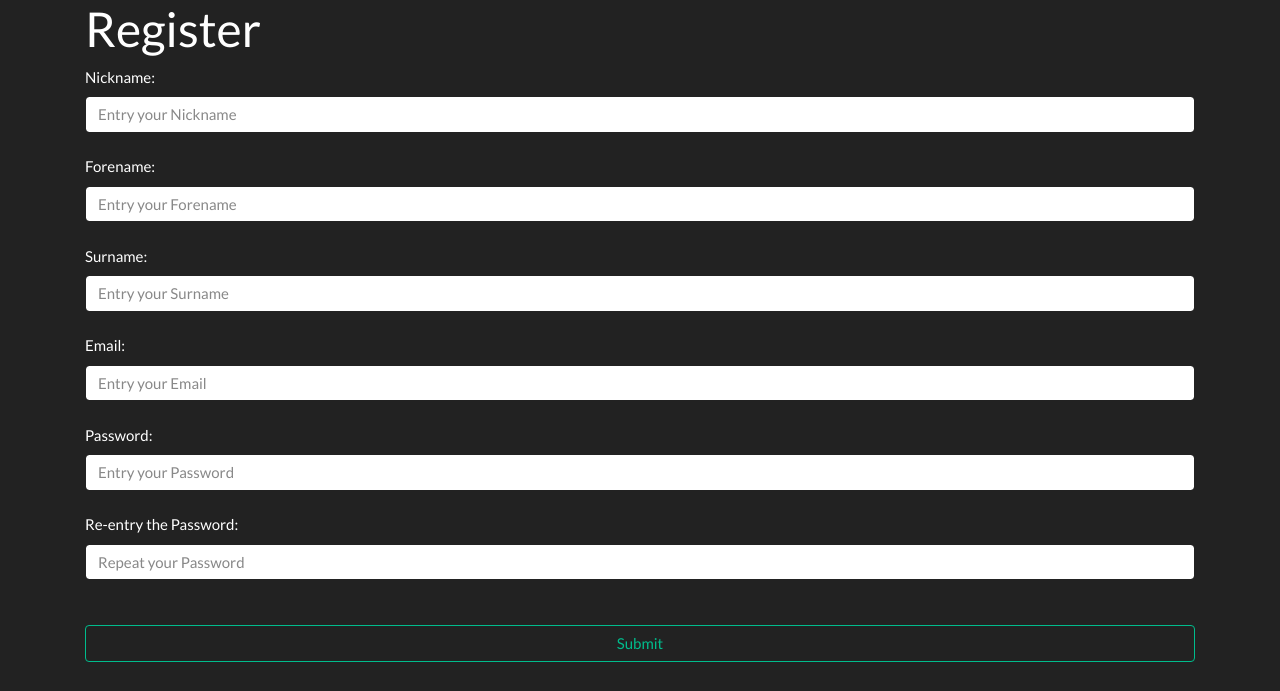
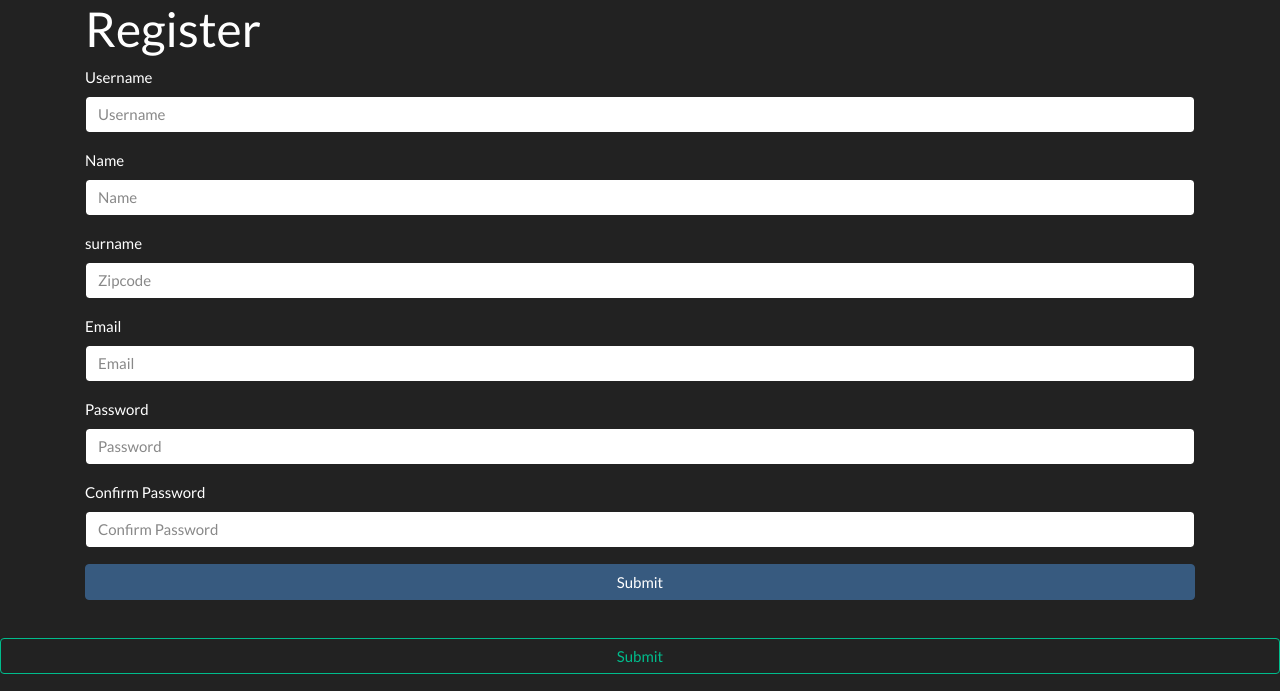
Before and after one commit to lyffski/WorkframWebSite, a CodeIgniter app: page /cix/register in a window 1280 px wide. Shown: the part 109-800 px from the top of the page. Run offline with CodeIgniter, Linux system fonts and the light colour scheme.

Commit message:
added register

```diff
--- a/application/config/routes.php
+++ b/application/config/routes.php
@@ -5,6 +5,7 @@ $route['posts/(:any)'] = 'posts/view/$1';
 $route['posts'] = 'posts/index';
 $route['about'] = 'pages/view/about';
 $route['register'] = 'user/register';
+$route['login'] = 'user/login';
 
 $route['default_controller'] = 'pages/view';
 
--- a/application/controllers/User.php
+++ b/application/controllers/User.php
@@ -16,13 +16,21 @@ class User extends CI_Controller{
         }else{
             $enc_password = md5($this->input->post('password'));
             $this->user_model->register($enc_password);
-            redirect('posts');
+            redirect('home');
+        }
+}
+    public function login(){
+        $data['title'] = "Login";
+        $this->form_validation->set_rules('nickname', 'Nickname', 'required');
+        $this->form_validation->set_rules('password', 'Password', 'required');
+
+        if($this->form_validation->run() === FALSE){
+            $this->load->view("templates/header");
+            $this->load->view("user/login");
+            $this->load->view("templates/footer");
+        }else{
+            $this->user_model->login();
+            redirect('home');
         }
     }
-    public function check_username_exists(){
-
-    }
-    public function check_email_exists(){
-
-    }
 }
--- a/application/models/User_model.php
+++ b/application/models/User_model.php
@@ -2,41 +2,12 @@
 	class User_model extends CI_Model{
 		public function register($enc_password){
 			$data = array(
-				'name' => $this->input->post('name'),
-				'email' => $this->input->post('email'),
-                'username' => $this->input->post('username'),
+                'nickname' => $this->input->post('nickname'),
+                'fname' => $this->input->post('fname'),
+                'lname' => $this->input->post('lname'),
+                'email' => $this->input->post('email'),
                 'password' => $enc_password,
-                'zipcode' => $this->input->post('zipcode')
 			);
 			return $this->db->insert('users', $data);
 		}
-
-		public function login($username, $password){
-			$this->db->where('username', $username);
-			$this->db->where('password', $password);
-			$result = $this->db->get('users');
-			if($result->num_rows() == 1){
-				return $result->row(0)->id;
-			} else {
-				return false;
-			}
-		}
-
-		// public function check_username_exists($username){
-		// 	$query = $this->db->get_where('users', array('username' => $username));
-		// 	if(empty($query->row_array())){
-		// 		return true;
-		// 	} else {
-		// 		return false;
-		// 	}
-		// }
-
-		// public function check_email_exists($email){
-		// 	$query = $this->db->get_where('users', array('email' => $email));
-		// 	if(empty($query->row_array())){
-		// 		return true;
-		// 	} else {
-		// 		return false;
-		// 	}
-		// }
 	}
--- /dev/null
+++ b/application/views/user/login.php
@@ -0,0 +1 @@
+login site
--- a/application/views/user/register.php
+++ b/application/views/user/register.php
@@ -1,19 +1,33 @@
+<?php echo validation_errors(); ?>
+<?php echo form_open('user/register'); ?>
 <h1><?=$title?></h1>
-<?php echo validation_errors(); ?>
-    <div class="form">
-        <label>Nickname:</label><br>
-        <input type="text" name="nickname" class="form-control" placeholder="Entry your Nickname"><br>
-        <label>Forename:</label><br>
-        <input type="text" name="fname" class="form-control" placeholder="Entry your Forename"><br>
-        <label>Surname:</label><br>
-        <input type="text" name="lname" class="form-control" placeholder="Entry your Surname"><br>
-        <label>Email:</label><br>
-        <input type="email" name="email" class="form-control" placeholder="Entry your Email"><br>
-        <label>Password:</label><br>
-        <input type="password" name="password" class="form-control" placeholder="Entry your Password"><br>
-        <label>Re-entry the Password:</label><br>
-        <input type="password" name="password2" class="form-control" placeholder="Repeat your Password"><br>
-    </div>
+
+<div class="form-group">
+            <div class="form-group">
+            <label>Username</label>
+                <input type="text" class="form-control" name="nickname" placeholder="Username">
+            </div>
+			<label>Name</label>
+				<input type="text" class="form-control" name="fname" placeholder="Name">
+			</div>
+			<div class="form-group">
+			<label>surname</label>
+				<input type="text" class="form-control" name="lname" placeholder="Zipcode">
+			</div>
+			<div class="form-group">
+			<label>Email</label>
+				<input type="email" class="form-control" name="email" placeholder="Email">
+			</div>
+			<div class="form-group">
+			<label>Password</label>
+				<input type="password" class="form-control" name="password" placeholder="Password">
+			</div>
+			<div class="form-group">
+			<label>Confirm Password</label>
+				<input type="password" class="form-control" name="password2" placeholder="Confirm Password">
+			</div>
+			<button type="submit" class="btn btn-primary btn-block">Submit</button>
+		</div>
     <br>
     <button type="submit" class="btn btn-outline-success form-control">Submit</button>
 
```
